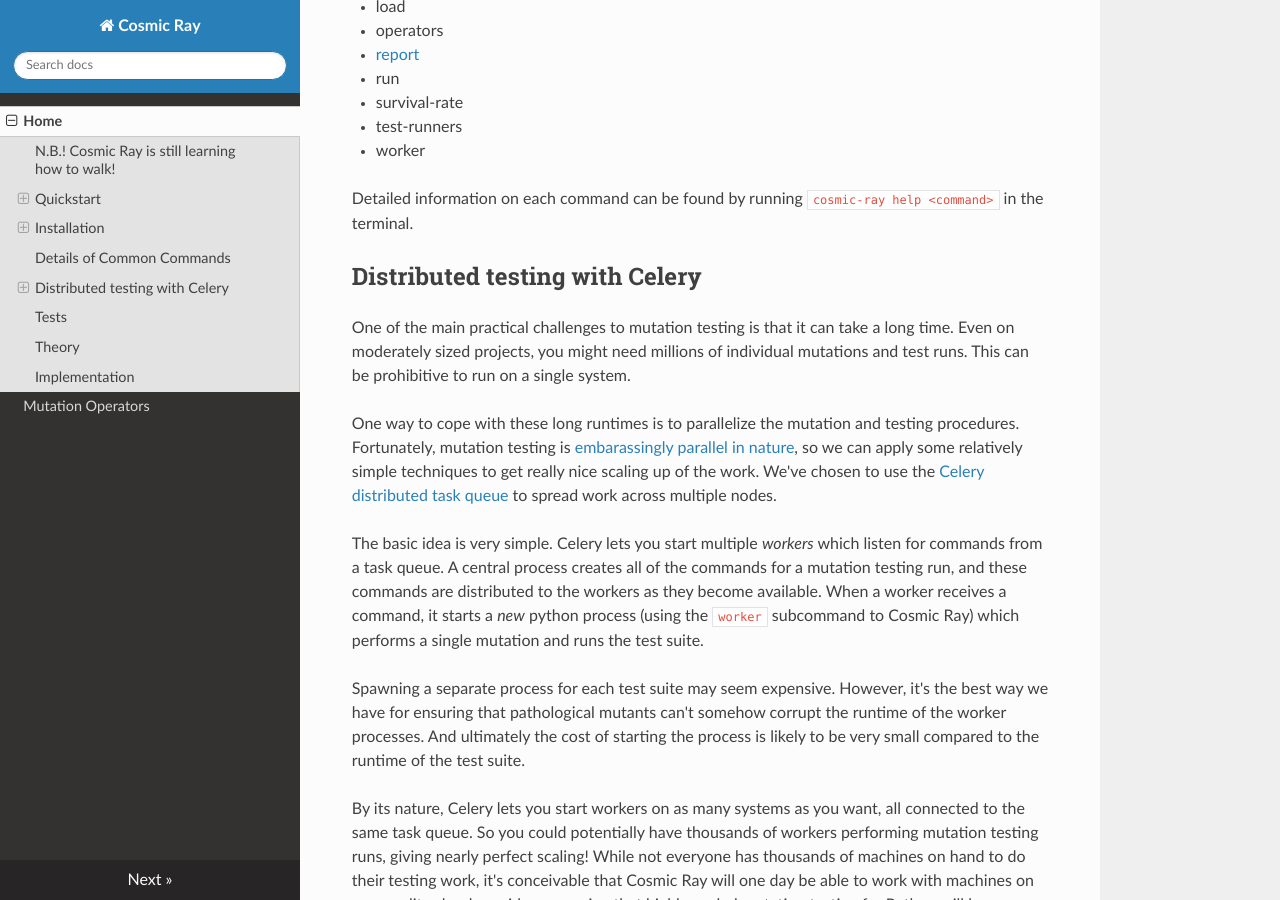
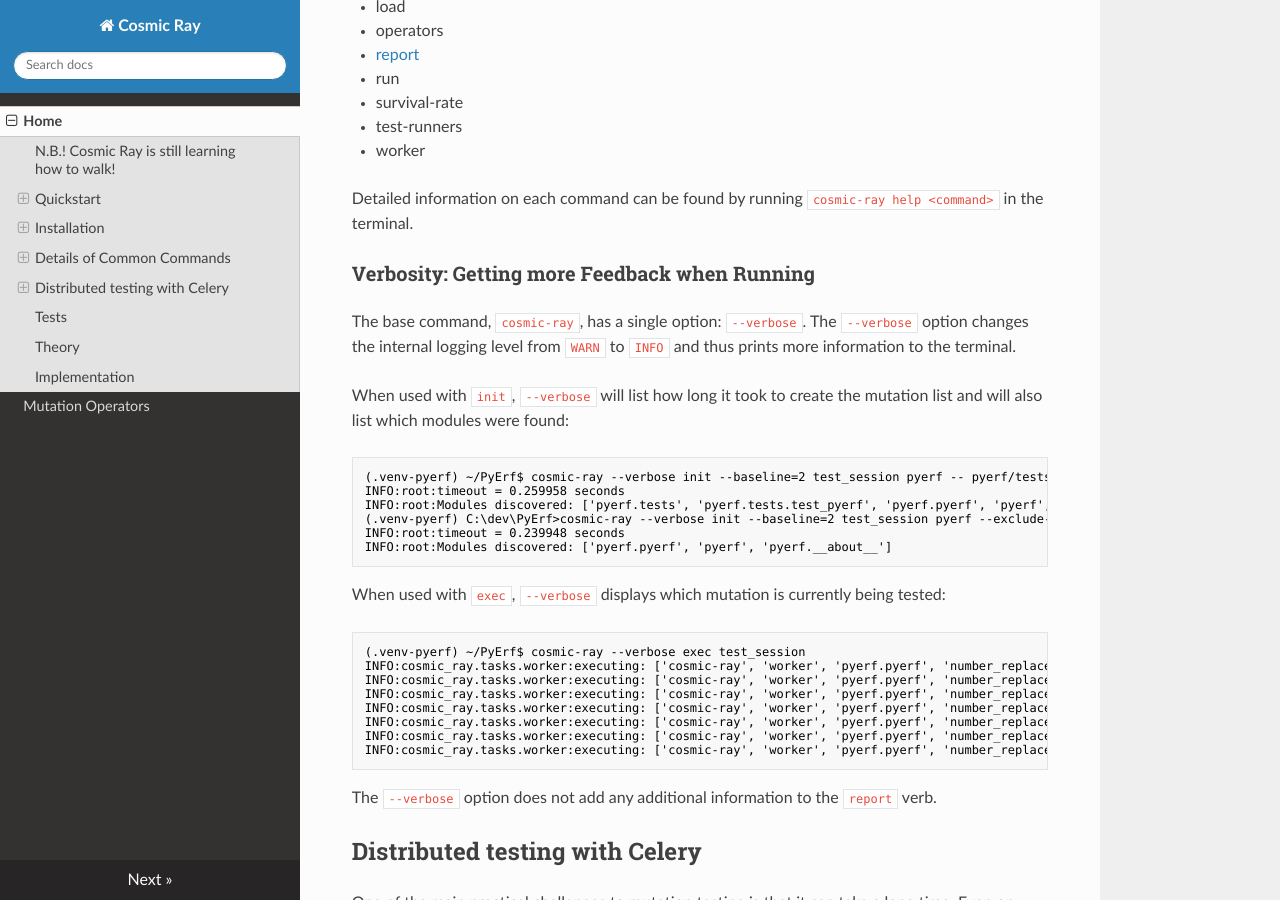
Before and after one commit to sixty-north/cosmic-ray, an MkDocs documentation site: the page built from docs/index.md, in a window 1280 px wide and 900 px high, scrolled down 6035 px. Built offline with MkDocs 1.6.1, drawn with Linux system fonts in a browser that asks for light colours; nearby versions of some CDN libraries; old or Windows-style settings are respelled for this version of MkDocs.

Commit message:
Added "verbosity" section.

````diff
--- a/docs/index.md
+++ b/docs/index.md
@@ -319,6 +319,41 @@ Possible verbs are:
 Detailed information on each command can be found by running
 `cosmic-ray help <command>` in the terminal.
 
+### Verbosity: Getting more Feedback when Running
+
+The base command, `cosmic-ray`, has a single option: `--verbose`. The
+`--verbose` option changes the internal logging level from `WARN` to `INFO`
+and thus prints more information to the terminal.
+
+When used with `init`, `--verbose` will list how long it took to create the
+mutation list and will also list which modules were found:
+
+```shell
+(.venv-pyerf) ~/PyErf$ cosmic-ray --verbose init --baseline=2 test_session pyerf -- pyerf/tests
+INFO:root:timeout = 0.259958 seconds
+INFO:root:Modules discovered: ['pyerf.tests', 'pyerf.tests.test_pyerf', 'pyerf.pyerf', 'pyerf', 'pyerf.__about__']
+(.venv-pyerf) C:\dev\PyErf>cosmic-ray --verbose init --baseline=2 test_session pyerf --exclude-modules=.*tests.* -- pyerf/tests
+INFO:root:timeout = 0.239948 seconds
+INFO:root:Modules discovered: ['pyerf.pyerf', 'pyerf', 'pyerf.__about__']
+```
+
+When used with `exec`, `--verbose` displays which mutation is currently being
+tested:
+
+```shell
+(.venv-pyerf) ~/PyErf$ cosmic-ray --verbose exec test_session
+INFO:cosmic_ray.tasks.worker:executing: ['cosmic-ray', 'worker', 'pyerf.pyerf', 'number_replacer', '0', 'unittest', '--', 'pyerf/tests']
+INFO:cosmic_ray.tasks.worker:executing: ['cosmic-ray', 'worker', 'pyerf.pyerf', 'number_replacer', '1', 'unittest', '--', 'pyerf/tests']
+INFO:cosmic_ray.tasks.worker:executing: ['cosmic-ray', 'worker', 'pyerf.pyerf', 'number_replacer', '2', 'unittest', '--', 'pyerf/tests']
+INFO:cosmic_ray.tasks.worker:executing: ['cosmic-ray', 'worker', 'pyerf.pyerf', 'number_replacer', '3', 'unittest', '--', 'pyerf/tests']
+INFO:cosmic_ray.tasks.worker:executing: ['cosmic-ray', 'worker', 'pyerf.pyerf', 'number_replacer', '4', 'unittest', '--', 'pyerf/tests']
+INFO:cosmic_ray.tasks.worker:executing: ['cosmic-ray', 'worker', 'pyerf.pyerf', 'number_replacer', '5', 'unittest', '--', 'pyerf/tests']
+INFO:cosmic_ray.tasks.worker:executing: ['cosmic-ray', 'worker', 'pyerf.pyerf', 'number_replacer', '6', 'unittest', '--', 'pyerf/tests']
+```
+
+The `--verbose` option does not add any additional information to the `report`
+verb.
+
 ## Distributed testing with Celery
 
 One of the main practical challenges to mutation testing is that it can take a
````
